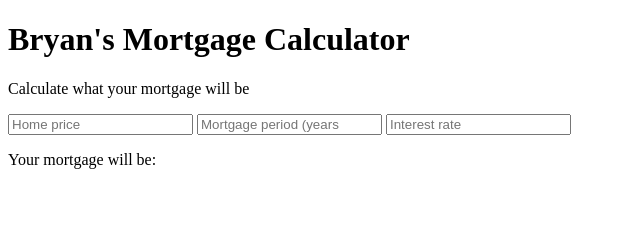
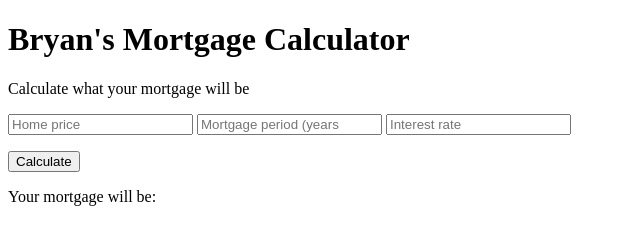
Before and after one commit to bryan-leano/mortgage-calculator, a plain HTML site: page index.html in a window 1280 px wide. Shown: the whole page, without its empty margins (0-640 px from the left). Drawn offline with Linux system fonts and the light colour scheme.

Commit message:
add calculate button

```diff
--- a/index.html
+++ b/index.html
@@ -10,6 +10,10 @@
 
     <input text="text" placeholder="Interest rate" class="interest">
 
+    <p>
+      <button class="btn-calculate">Calculate</button>
+    </p>
+
     <p>Your mortgage will be:</p>
 
   </body>
```
